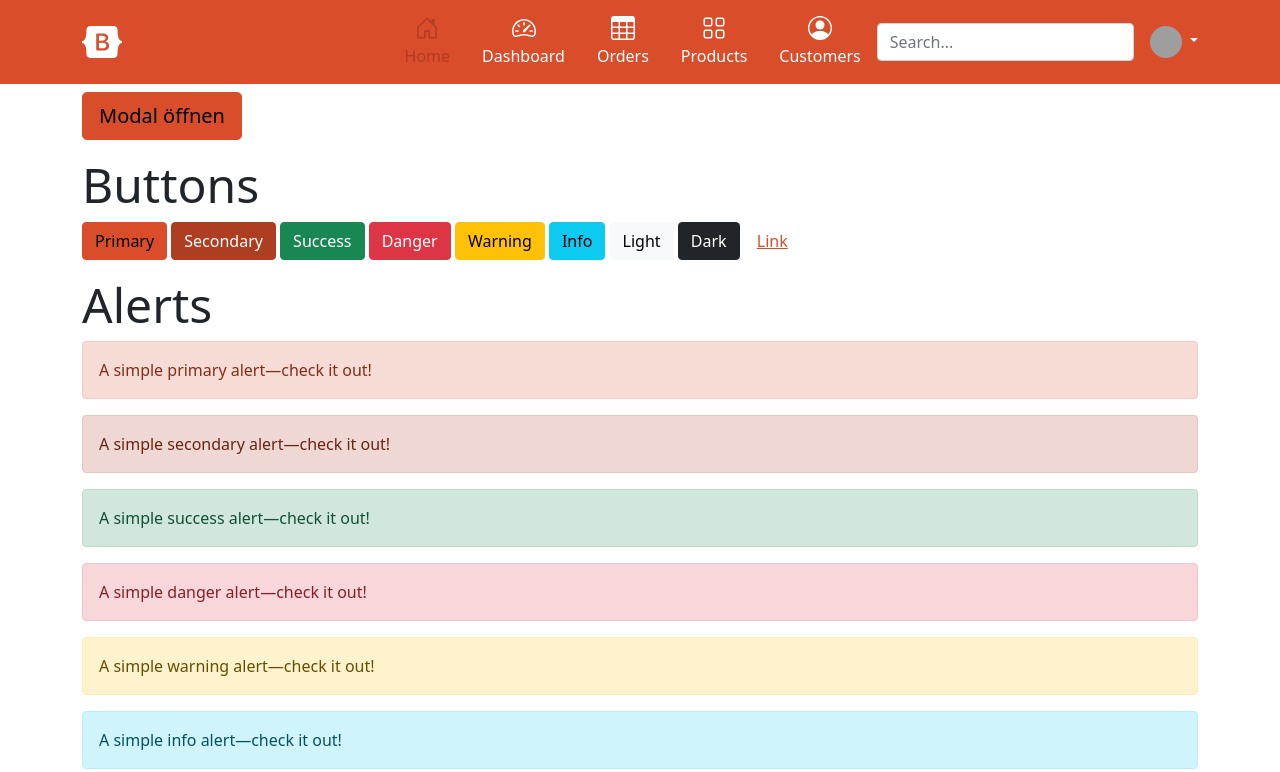
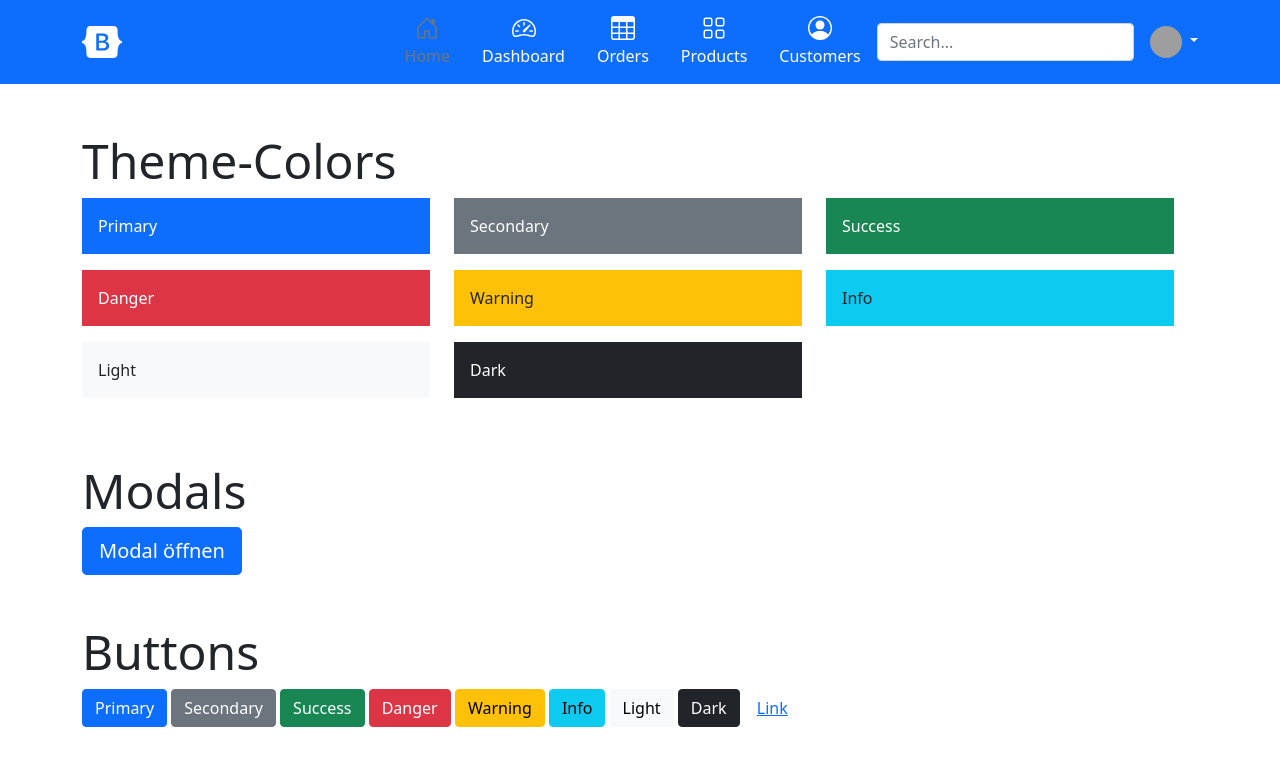
Before and after one commit to norman-albusberger/Bootstrap-5-Webpack-Boilerplate, a website built with webpack: page src/index.html in a window 1280 px wide. Shown: the top 772 px of the page. Built offline with nearby package versions, Linux system fonts and the light colour scheme; grey boxes are pictures that could not be loaded.

Commit message:
template improved

```diff
--- a/src/index.html
+++ b/src/index.html
@@ -125,12 +125,54 @@
 </header>
 <div class="container">
 
-    <div class="row">
+    <div class="row my-5">
+        <h1 class="display-5">Theme-Colors</h1>
+        <div class="row">
+
+            <div class="col-md-4">
+                <div class="p-3 mb-3 bg-primary text-white">Primary</div>
+            </div>
+
+            <div class="col-md-4">
+                <div class="p-3 mb-3 bg-secondary text-white">Secondary</div>
+            </div>
+
+            <div class="col-md-4">
+                <div class="p-3 mb-3 bg-success text-white">Success</div>
+            </div>
+
+            <div class="col-md-4">
+                <div class="p-3 mb-3 bg-danger text-white">Danger</div>
+            </div>
+
+            <div class="col-md-4">
+                <div class="p-3 mb-3 bg-warning text-dark">Warning</div>
+            </div>
+
+            <div class="col-md-4">
+                <div class="p-3 mb-3 bg-info text-dark">Info</div>
+            </div>
+
+            <div class="col-md-4">
+                <div class="p-3 mb-3 bg-light text-dark">Light</div>
+            </div>
+
+            <div class="col-md-4">
+                <div class="p-3 mb-3 bg-dark text-white">Dark</div>
+            </div>
+
+        </div>
+
+    </div>
+    <div class="row my-5">
         <div class="col-12">
+            <h1 class="display-5">Modals</h1>
+
+
             <a class="btn btn-primary btn-lg" data-bs-toggle="modal" data-bs-target="#exampleModal">Modal öffnen</a>
         </div>
     </div>
-    <div class="row mt-3">
+    <div class="row my-5">
         <div class="col-12">
             <h1 class="display-5">Buttons</h1>
 
@@ -146,7 +188,7 @@
             <button type="button" class="btn btn-link">Link</button>
         </div>
     </div>
-    <div class="row mt-3">
+    <div class="row my-5">
         <div class="col-12">
             <h1 class="display-5">Alerts</h1>
 
@@ -176,7 +218,7 @@
             </div>
         </div>
     </div>
-    <div class="row mt-3">
+    <div class="row my-5">
         <div class="col-12">
             <h1 class="display-5">Progress</h1>
 
@@ -202,7 +244,7 @@
             </div>
         </div>
     </div>
-    <div class="row mt-3">
+    <div class="row my-5">
         <div class="col-12">
             <h1 class="display-5">Forms</h1>
             <div class="row g-5">
@@ -352,7 +394,7 @@
 
                         <h4 class="mb-3">Payment</h4>
 
-                        <div class="my-3">
+                        <div class="my-5">
                             <div class="form-check">
                                 <input id="credit" name="paymentMethod" type="radio" class="form-check-input" checked="" required="">
                                 <label class="form-check-label" for="credit">Credit card</label>
@@ -413,8 +455,10 @@
 
 
 </div>
-
-<footer>
+<footer class="footer mt-auto py-3 bg-light">
+    <div class="container">
+        <span class="text-muted">Footer</span>
+    </div>
 </footer>
 </body>
 </html>
--- a/src/scss/_custom-variables.scss
+++ b/src/scss/_custom-variables.scss
@@ -4,5 +4,6 @@ $border-radius: .1rem;
 $border-radius-sm: 0.1rem;
 $border-radius-lg:0.1rem;
 */
-$primary: #d94d2b;
+/*$primary: #d94d2b;
 $secondary: shade-color($primary,20);
+ */
```
